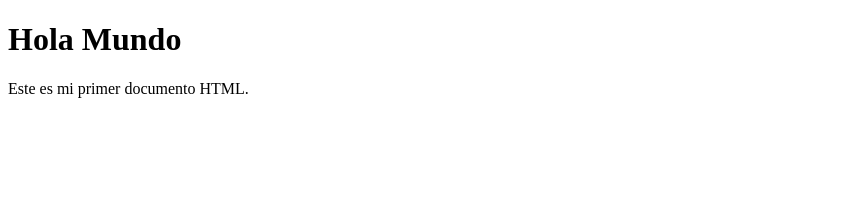
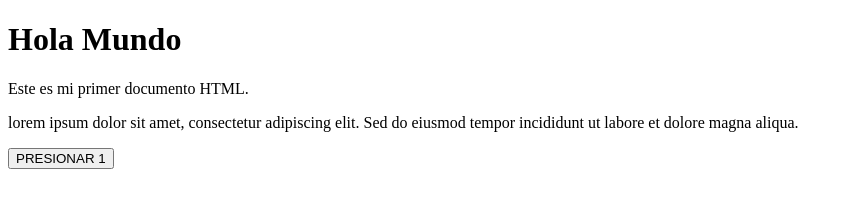
Before and after one commit to BryanVidaurre/ayudantia-git, a plain HTML site: page index.html in a window 1280 px wide. Shown: the whole page, without its empty margins (0-853 px from the left). Drawn offline with Linux system fonts and the light colour scheme.

Commit message:
feat: agrega boton presionar 1

```diff
--- a/index.html
+++ b/index.html
@@ -1,14 +1,25 @@
 <!DOCTYPE html>
 <html lang="es">
+
 <head>
     <meta charset="UTF-8">
     <meta name="viewport" content="width=device-width, initial-scale=1.0">
     <title>Mi Página Web</title>
 </head>
+
 <body>
 
     <h1>Hola Mundo</h1>
     <p>Este es mi primer documento HTML.</p>
 
+    <p>lorem ipsum dolor sit amet, consectetur adipiscing elit. Sed do eiusmod tempor incididunt ut labore et dolore
+        magna aliqua.</p>
+
+
+    <button>PRESIONAR 1</button>
+
+
+
 </body>
+
 </html>
```
